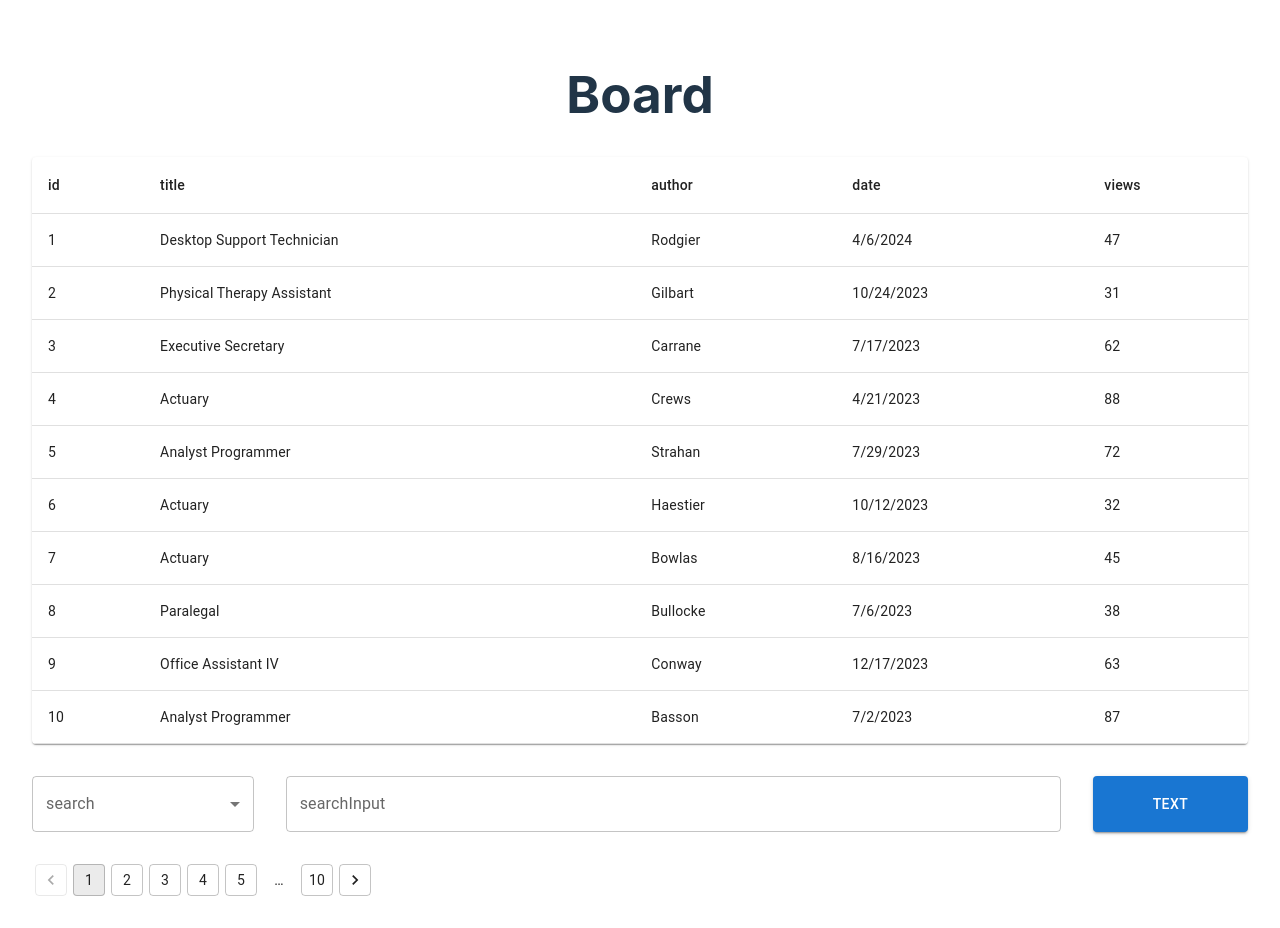
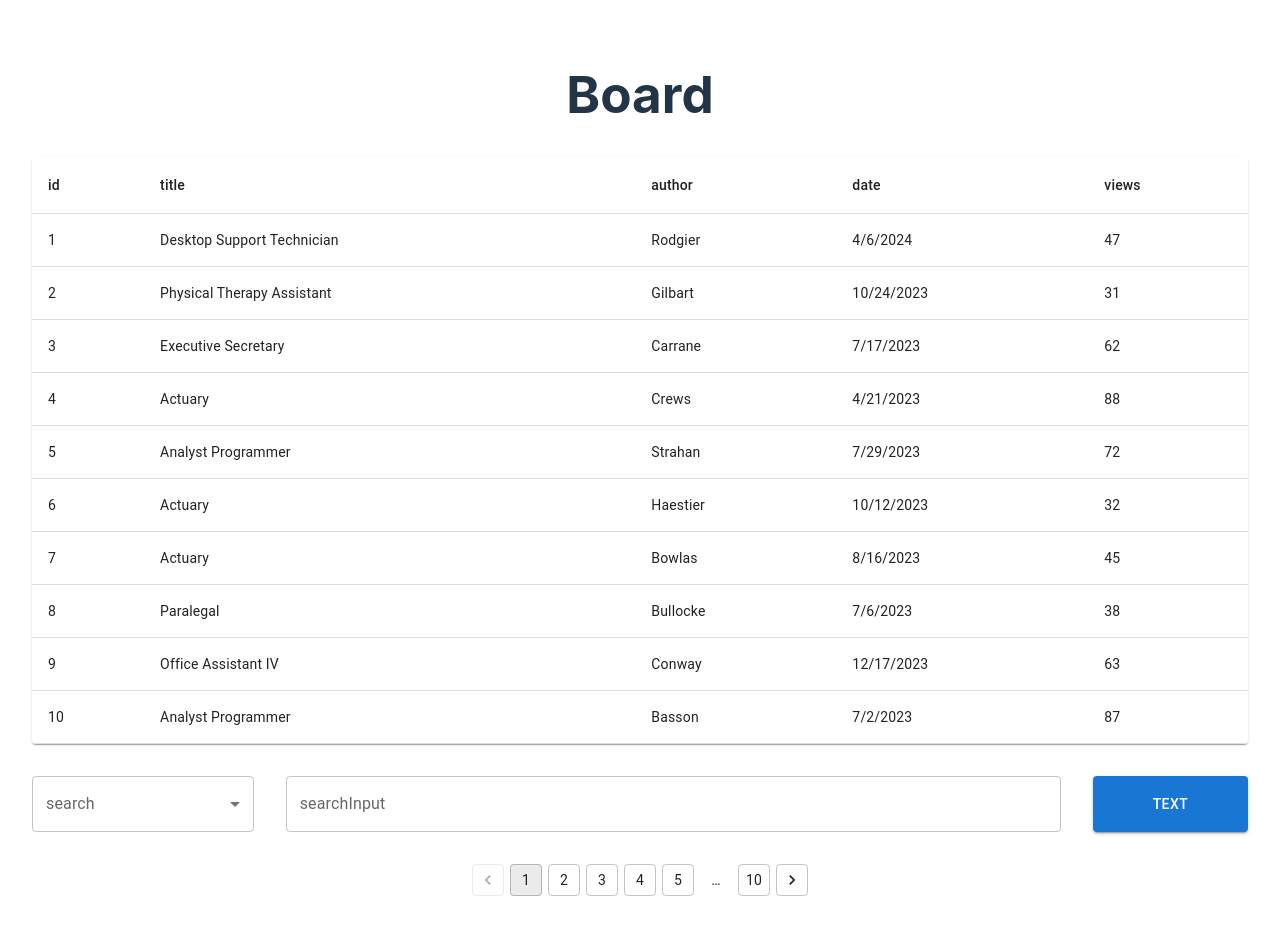
Before and after one commit to daumtto53/mini_board, a React (Vite) app in the folder frontend/: page / in a window 1280 px wide. Built offline with nearby package versions, Linux system fonts and the light colour scheme.

Commit message:
feat(frontend): aligned pagination to center

```diff
--- a/frontend/src/Board/BoardPagination.jsx
+++ b/frontend/src/Board/BoardPagination.jsx
@@ -7,7 +7,7 @@ import styles from './css/Board.module.css';
 
 export default function BoardPagination() {
 	return (
-		<div className={styles.pagination}>
+		<div className={styles["pagination-wrapper"]}>
 			<Pagination count={10} variant="outlined" shape="rounded"/>
 		</div>
 	);
--- a/frontend/src/Board/css/Board.module.css
+++ b/frontend/src/Board/css/Board.module.css
@@ -47,3 +47,7 @@
 .searchbar-wrapper {
     margin: 2rem 0;
 }
+
+.pagination-wrapper {
+	margin: auto;
+}
```
